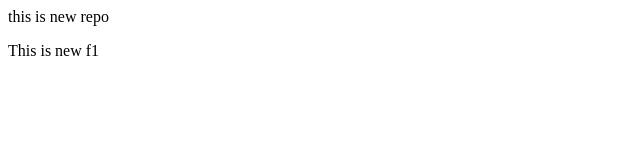
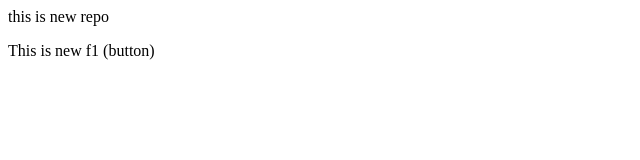
Before and after one commit to tirthpatel601/localrepo, a plain HTML site: page index.html in a window 1280 px wide. Shown: the full height of the page, 0-640 px from the left. Drawn offline with Linux system fonts and the light colour scheme.

```diff
--- a/index.html
+++ b/index.html
@@ -1,2 +1,2 @@
 <p> this is new repo</p>
-<P> This is new f1</P>
+<P> This is new f1 (button)</P>
```
